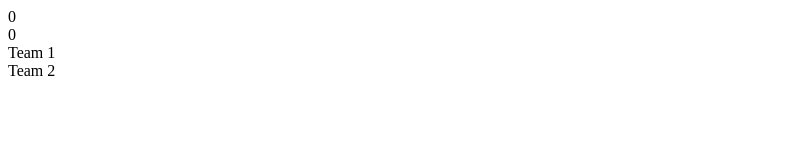
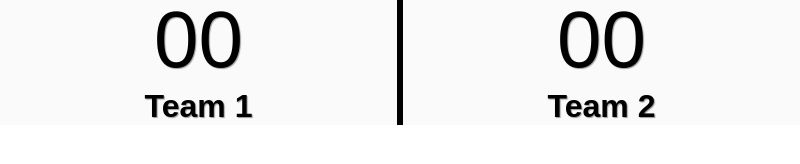
Before and after one commit to Sylvaner/scoring-marker, an Electron app: page scoring.html in a window 800 px wide. Drawn offline with Linux system fonts and the light colour scheme.

Commit message:
Scoring render

```diff
--- a/controls.css
+++ b/controls.css
@@ -19,7 +19,6 @@ html, body {
     flex: 3;
     height: 3rem;
     margin-right: 1rem;
-    line-height: 3rem;
     font-size: 1.5rem;
 }
 
--- a/main.js
+++ b/main.js
@@ -6,7 +6,7 @@ let scoringWindow = null;
 function createControlsWindow () {
   const controlsWindow = new BrowserWindow({
     width: 800,
-    height: 600,
+    height: 280,
     center: true,
     webPreferences: {
       nodeIntegration: false,
@@ -16,13 +16,14 @@ function createControlsWindow () {
     }
   });
   controlsWindow.setMenuBarVisibility(false);
+  controlsWindow.setResizable(false);
   controlsWindow.loadFile('controls.html');
 }
 
 function createScoringWindow () {
   scoringWindow = new BrowserWindow({
     width: 400,
-    height: 300,
+    height: 165,
     x: 0,
     y: 0,
     webPreferences: {
--- /dev/null
+++ b/scoring.css
@@ -0,0 +1,43 @@
+* {
+    font-family: sans-serif;
+}
+
+html, body {
+    margin: 0;
+    padding: 0;
+}
+
+#scores,
+#names {
+    display: flex;
+    flex-direction: row;
+    background-color: #FAFAFA;
+}
+
+#scores > div,
+#names > div {
+    flex: 1;
+    text-align: center;
+    text-shadow: 1px 1px 1px #999999;
+}
+
+#scores > div {
+    font-size: 5rem;
+    line-height: 5rem;
+}
+
+#scores > div:first-child,
+#names > div:first-child {
+    border-right: 3px solid black;
+}
+
+#scores > div:last-child,
+#names > div:last-child {
+    border-left: 3px solid black;
+}
+
+#names > div {
+    padding-top: 0.5rem;
+    font-size: 2rem;
+    font-weight: bold;
+}
--- a/scoring.html
+++ b/scoring.html
@@ -3,13 +3,14 @@
   <head>
     <meta charset="UTF-8">
     <title>Scoring Marker</title>
+    <link rel="stylesheet" href="scoring.css">
   </head>
   <body>
-    <div>
-      <div id="team-score0">0</div>
-      <div id="team-score1">0</div>
+    <div id="scores">
+      <div id="team-score0">00</div>
+      <div id="team-score1">00</div>
     </div>
-    <div>
+    <div id="names">
       <div id="team-name0">Team 1</div>
       <div id="team-name1">Team 2</div>
     </div>
```
